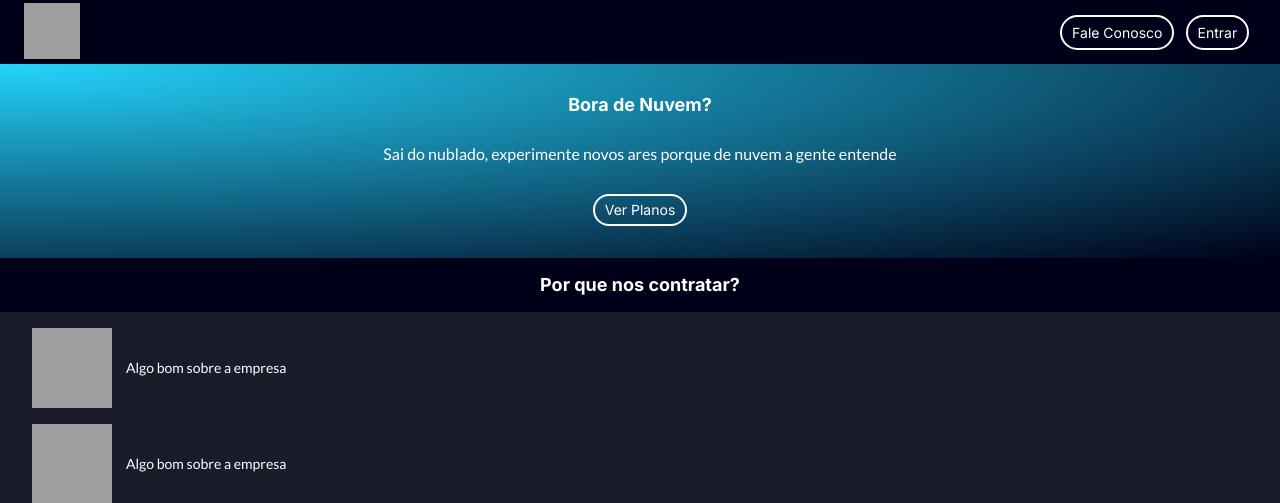
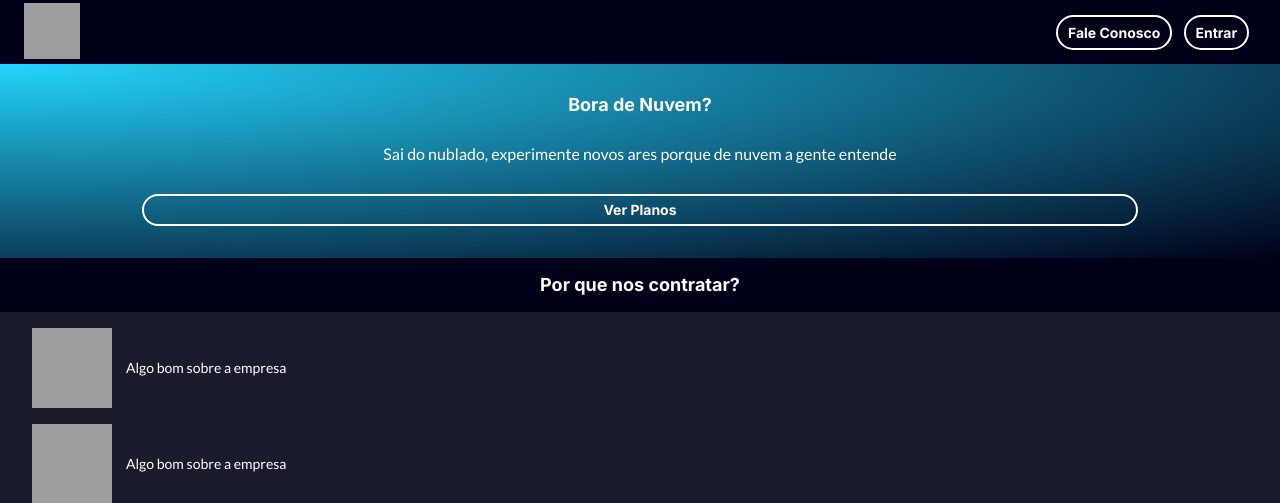
Before and after one commit to NathanSGomes/ProjetoSemestral, a PHP site: page / in a window 1280 px wide. Shown: the top 503 px of the page. Run offline with PHP 8.4, Linux system fonts and the light colour scheme; grey boxes are pictures that could not be loaded.

Commit message:
Atualizações_V1.0

```diff
--- a/index.html
+++ b/index.html
@@ -169,7 +169,7 @@
 
         <footer class="rodape">
             <div class="rodape-container__imagem">
-                <img src="/img/Icon.svg" alt="Logo da Cyber Cloud" class="rodape__imagem">
+                <img src="/img/Rodape.svg" alt="Logo da Cyber Cloud" class="rodape__imagem">
             </div>
 
             <ul class="lista">
--- a/styles/banner.css
+++ b/styles/banner.css
@@ -28,5 +28,7 @@
     border: 2px solid var(--primary-color);
     border-radius: 2em;
     padding: 0.5em 0.7em;
+    font-weight: 700;
     font-size: 14px;
+    width: 80%;
 }
--- a/styles/header.css
+++ b/styles/header.css
@@ -30,4 +30,5 @@
     padding: 0.5em 0.7em;
     margin-right: 0.5em;
     font-size: 14px;
+    font-weight: 700;
 }
--- a/styles/plano.css
+++ b/styles/plano.css
@@ -12,6 +12,7 @@
     flex-direction: column;
     align-items: center;
     background-color: var(--primary-color);
+    box-shadow: 0px 4px 4px var(--secundary-color);
     margin: 1em 5em;
     border-radius: 2em;
 }
```
Also changed, not shown: img/Rodape.svg (added).
